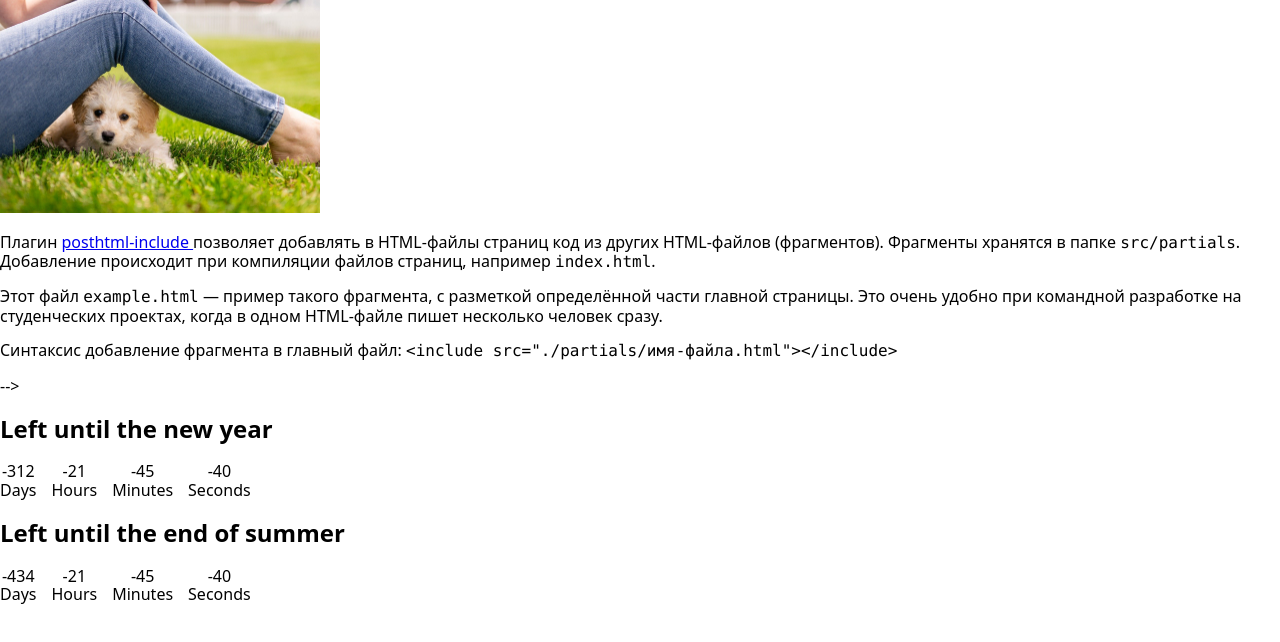
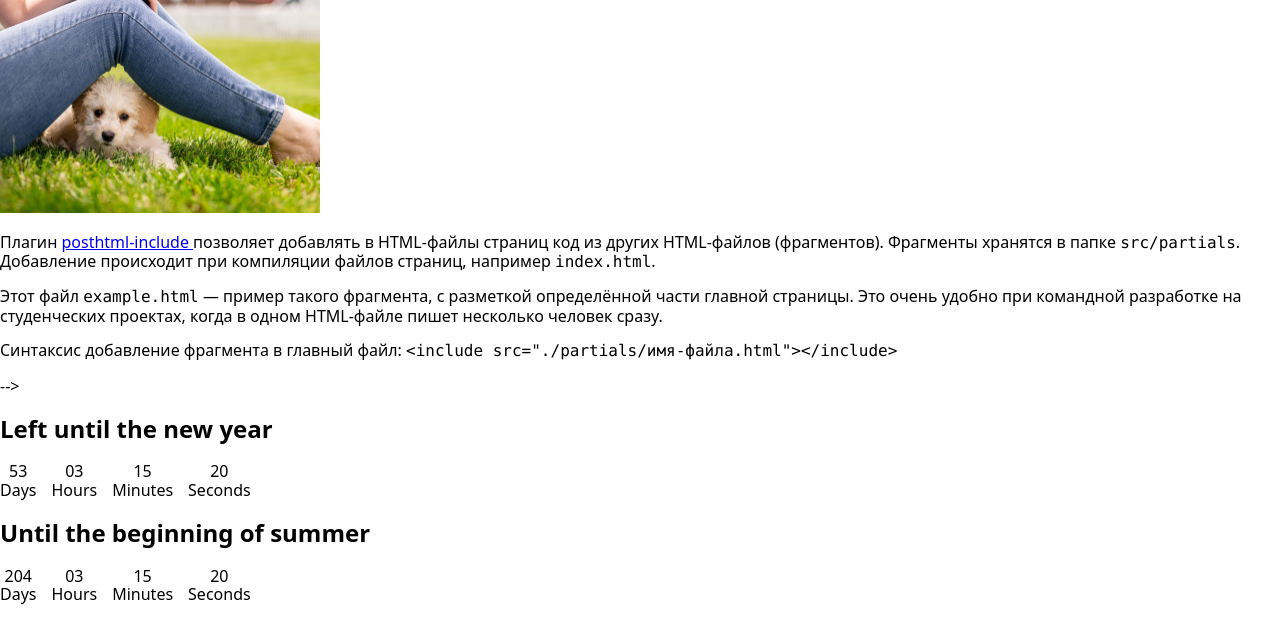
Before and after one commit to KochetovR/goit-js-hw-11-timer, a website built with Parcel: page src/index.html in a window 1280 px wide. Built offline with nearby package versions, Linux system fonts and the light colour scheme.

Commit message:
update(*) update date

```diff
--- a/src/index.js
+++ b/src/index.js
@@ -48,10 +48,10 @@ class CountdownTimer {
 
 const timer = new CountdownTimer({
     selector: '#timer-1',
-    targetDate: new Date('Dec 31, 2021'),
+    targetDate: new Date('Dec 31, 2022'),
 });
 
 const summer = new CountdownTimer({
     selector: '#summer',
-    targetDate: new Date('Aug 31, 2021'),
+    targetDate: new Date('May 31, 2023'),
 });
--- a/src/partials/timer.html
+++ b/src/partials/timer.html
@@ -23,7 +23,7 @@
 
 
 <!-- end of summer -->
-  <h2>Left until the end of summer</h2>
+  <h2>Until the beginning of summer</h2>
   <div class="timer" id="summer">
       <div class="field">
         <span class="value" data-value="days">xx</span>
```
